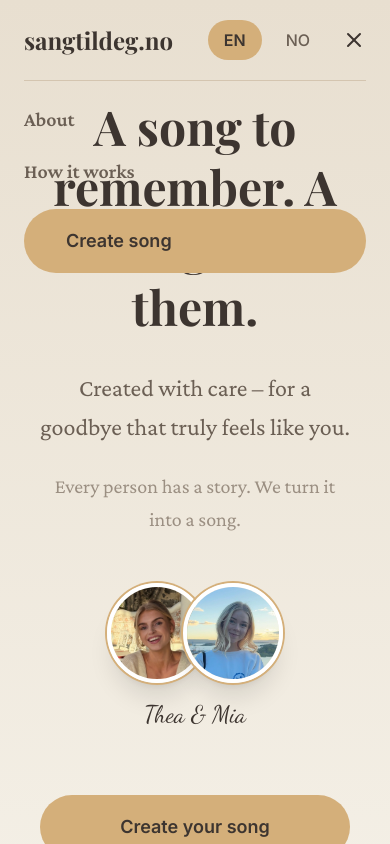
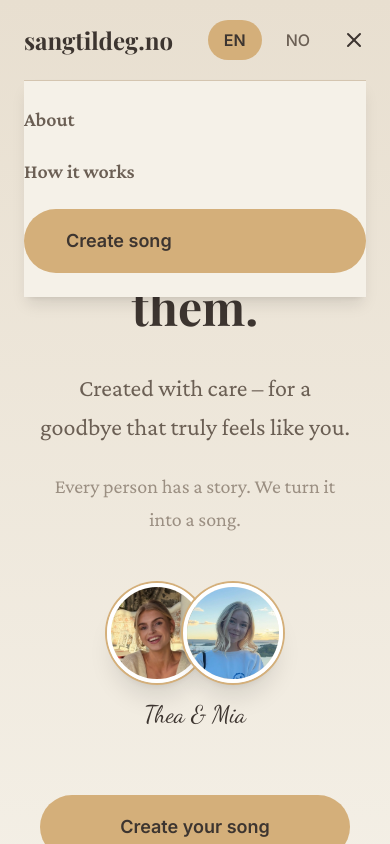
Before and after one commit to wilmessimon/sangtildeg-no, a Next.js app: page /en in a window 390 px wide. Both pictures are taken after a click on the button 354 px from the left and 40 px from the top of the page. Shown: the top 844 px of the page. Built offline with nearby package versions, Linux system fonts and the light colour scheme.

Commit message:
Fix: Add cream background and shadow to mobile menu

```diff
--- a/components/Navigation.tsx
+++ b/components/Navigation.tsx
@@ -80,7 +80,7 @@ export default function Navigation() {
 
           {/* Mobile Menu - größer */}
         {isMobileMenuOpen && (
-          <div className="md:hidden py-6 border-t border-warm">
+          <div className="md:hidden py-6 border-t border-warm bg-cream shadow-lg">
             <div className="flex flex-col gap-6">
               <button
                 onClick={() => scrollToSection('about')}
```
